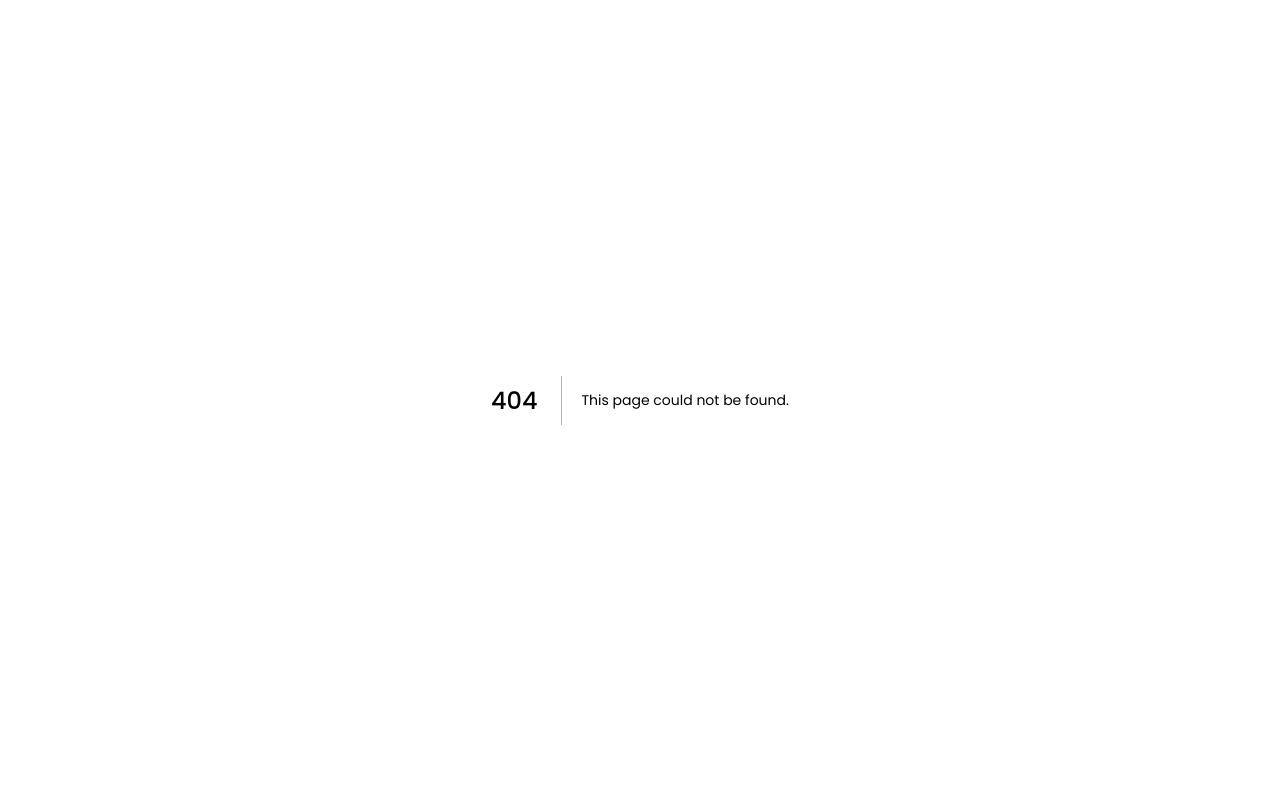
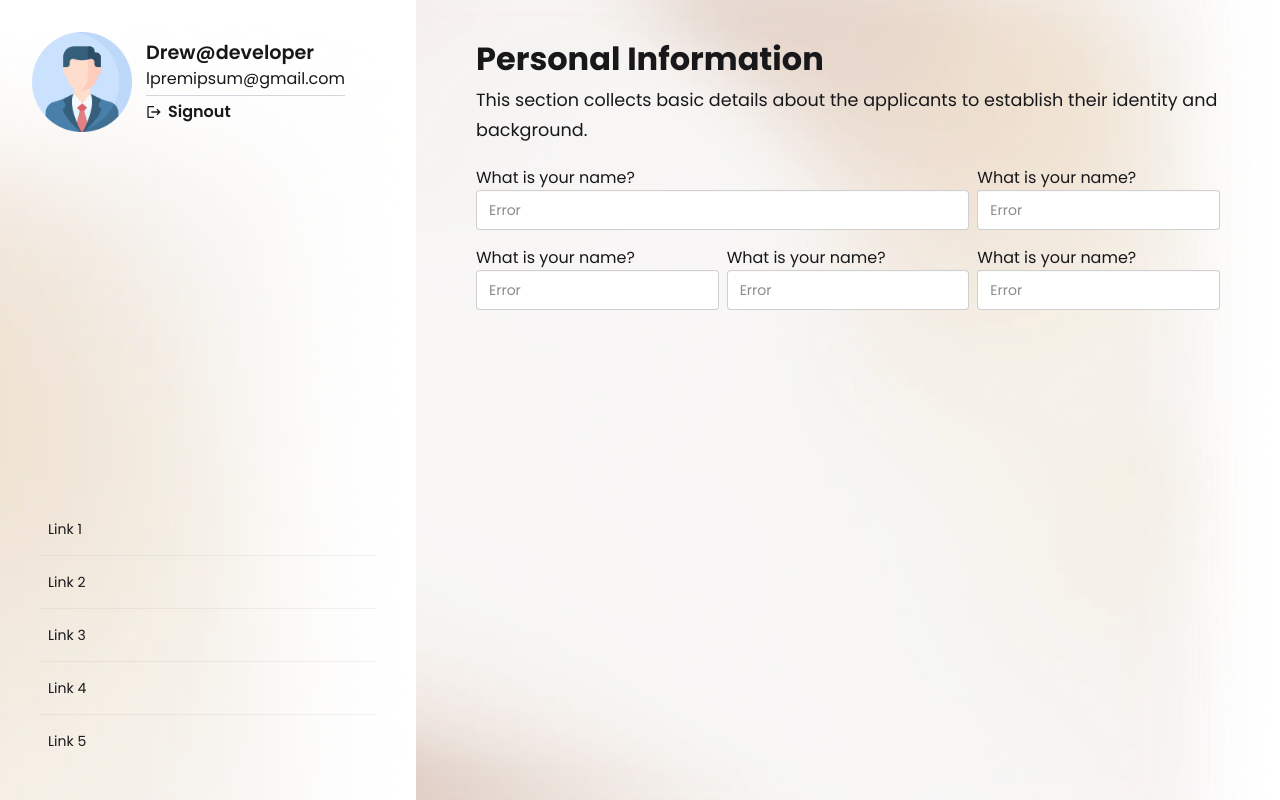
Before and after one commit to drew-tech-lr/gpfa-ams, a Next.js app: page /user/dashboard/application-form in a window 1280 px wide. Before the commit this address had no page. Built offline with nearby package versions, Linux system fonts and the light colour scheme.

Commit message:
Building Application Form

```diff
--- a/app/layout.tsx
+++ b/app/layout.tsx
@@ -15,9 +15,7 @@ const geistMono = Geist_Mono({
 export const metadata: Metadata = {
   title: "GPFA-AMS",
   description: "Gbowee Peace Foundation Africa Scholar Management System",
-  icons: [
-    { url: "/images/gpfa-logo.ico", type: "image/x-icon" },
-  ]
+  icons: { icon: "/images/gpfa-logo.png" },
 };
 
 export default function RootLayout({
--- /dev/null
+++ b/app/user/dashboard/application-form/UserForm.module.css
@@ -0,0 +1,3 @@
+/* .formSectionHeader {
+    /* background: rgb(233, 244, 255);
+} */
--- /dev/null
+++ b/app/user/dashboard/application-form/UserForm.tsx
@@ -0,0 +1,85 @@
+import React from "react";
+import style from "./UserForm.module.css";
+
+const UserForm = () => {
+  return (
+    <>
+      <form action="">
+        {/* ---- Personal Information ------------------------ */}
+        <div className="section-container" id="personal-info">
+          <div className={`${style.formSectionHeader}`}>
+            <h1 className="primary-Heading">Personal Information</h1>
+            <p className="body-text">
+              This section collects basic details about the applicants to
+              establish their identity and background.
+            </p>
+          </div>
+        </div>
+
+        <div className="form-section w-full grid grid-cols-1 lg:grid-cols-3 gap-2">
+          {/* Fullname */}
+          <div className="mt-5 my-1 lg:col-span-2">
+            <label htmlFor="" className="block">
+              What is your name?
+            </label>
+            <input
+              type="text"
+              placeholder="Error"
+              className="input w-full input-md"
+            />
+          </div>
+
+          {/* Field 2 */}
+          <div className="mt-5 my-1">
+            <label htmlFor="" className="block">
+              What is your name?
+            </label>
+            <input
+              type="text"
+              placeholder="Error"
+              className="input w-full input-md"
+            />
+          </div>
+
+          {/* Field 3 */}
+          <div className="my-1">
+            <label htmlFor="" className="block">
+              What is your name?
+            </label>
+            <input
+              type="text"
+              placeholder="Error"
+              className="input w-full input-md"
+            />
+          </div>
+
+          {/* Field 4 */}
+          <div className="my-1">
+            <label htmlFor="" className="block">
+              What is your name?
+            </label>
+            <input
+              type="text"
+              placeholder="Error"
+              className="input w-full input-md"
+            />
+          </div>
+
+          {/* Field 4 */}
+          <div className="my-1">
+            <label htmlFor="" className="block">
+              What is your name?
+            </label>
+            <input
+              type="text"
+              placeholder="Error"
+              className="input w-full input-md"
+            />
+          </div>
+        </div>
+      </form>
+    </>
+  );
+};
+
+export default UserForm;
--- /dev/null
+++ b/app/user/dashboard/application-form/page.tsx
@@ -0,0 +1,12 @@
+import React from "react";
+import UserForm from "./UserForm";
+
+const FormPage = () => {
+  return (
+    <>
+      <UserForm />
+    </>
+  );
+};
+
+export default FormPage;
--- a/app/user/dashboard/form/UserForm.tsx
+++ /dev/null
@@ -1,7 +0,0 @@
-import React from "react";
-
-const UserForm = () => {
-  return <div>UserForm Page</div>;
-};
-
-export default UserForm;
--- a/app/user/dashboard/info-page/InfoPage.tsx
+++ b/app/user/dashboard/info-page/InfoPage.tsx
@@ -1,6 +1,9 @@
 import React from "react";
 import { GoDot, GoDotFill } from "react-icons/go";
 import style from "./InfoPage.module.css";
+import Button from "@/app/components/button/Button";
+import { MdNavigateNext } from "react-icons/md";
+import Link from "next/link";
 
 const InfoPage = () => {
   //   const steps = [{ primaryHeading: "" }];
@@ -126,7 +129,7 @@ const InfoPage = () => {
 
         {/* Local University Criterias  */}
         <div className="my-5">
-          <h3 className="third-Heading">Local University Caterial</h3>
+          <h3 className="third-Heading">Local University Caterias</h3>
           <ul className="">
             <li className="flex items-center gap-2 body-text">
               <GoDotFill className="shrink-0" size={15} />
@@ -149,9 +152,9 @@ const InfoPage = () => {
           </ul>
         </div>
 
-        {/* International University Students */}
-        <div className="">
-          <h3 className="third-heading">International University Students</h3>
+        {/* International University Criterias  */}
+        <div className="my-5">
+          <h3 className="third-Heading">International University Caterias</h3>
           <p className="body-text">
             The Gbowee Peace Foundation Africa currently accepts international
             students from only five African countries, they include{" "}
@@ -160,28 +163,40 @@ const InfoPage = () => {
             <strong>Democratic Republic of Congo</strong>
           </p>
           <ul className="">
-            <li className="body-text">
+            <li className="flex items-center gap-2 body-text">
+              <GoDotFill className="shrink-0" size={15} />
               3.5 Grade Average Point (GPA) acquired from previous semester
-              (First semester Freshmen are excluded)
+              (First semester Freshmen are excluded){" "}
             </li>
-            <li className="body-text">
+            <li className="flex items-center gap-2 body-text">
+              <GoDotFill className="shrink-0" size={15} />
               Two Letters of Recommendation, (Head of Department & Community/
-              Church or Mosque)
+              Church or Mosque){" "}
             </li>
-            <li className="body-text">
-              High School Credentials: Diploma & Official Transcript{" "}
+            <li className="flex items-center gap-2 body-text">
+              <GoDotFill className="shrink-0" size={15} />
+              High School Credentials: Official Diploma & Transcript{" "}
             </li>
-            <li className="body-text">Two Letters of Recommendation</li>
-            <li className="body-text">Motivational Essay (600 words)</li>
+            <li className="flex items-center gap-2 body-text">
+              <GoDotFill className="shrink-0" size={15} />
+              Motivational Essay (600 words)
+            </li>
           </ul>
         </div>
 
-        <p>
-          <br />
+        <p className="body-text">
           <strong>Note:</strong> All applicants applying must gain admission
           from their prefered Institution of Study.
         </p>
       </div>
+
+      <Link href="/user/dashboard/application-form">
+        <Button
+          className="my-8 w-full p-6 text-3xl"
+          btnLabel="Start Application"
+          icon={<MdNavigateNext size={25} />}
+        />
+      </Link>
     </>
   );
 };
```
Also changed, not shown: 1 other file (tests, documents, lock files or other folders).
